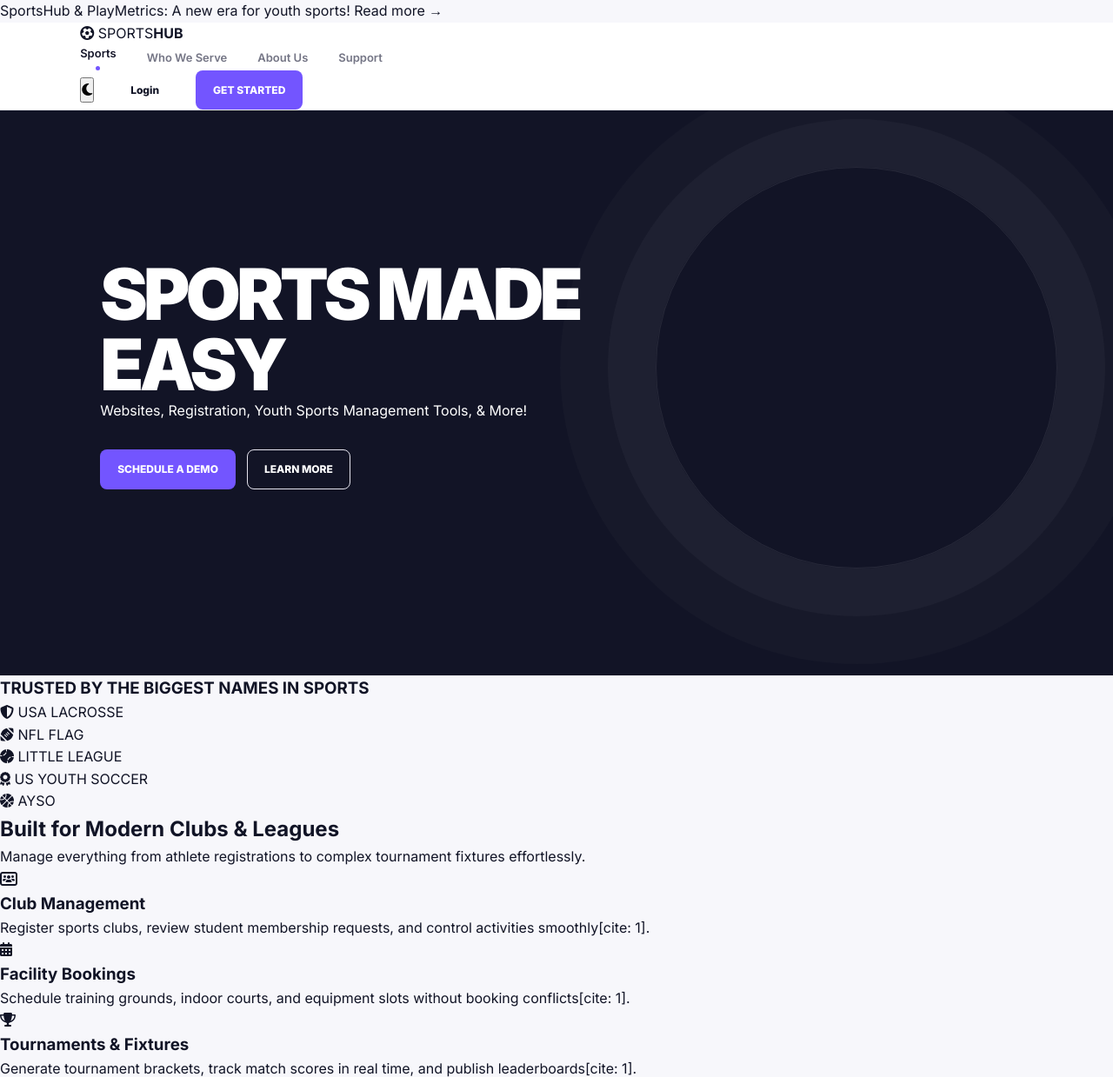
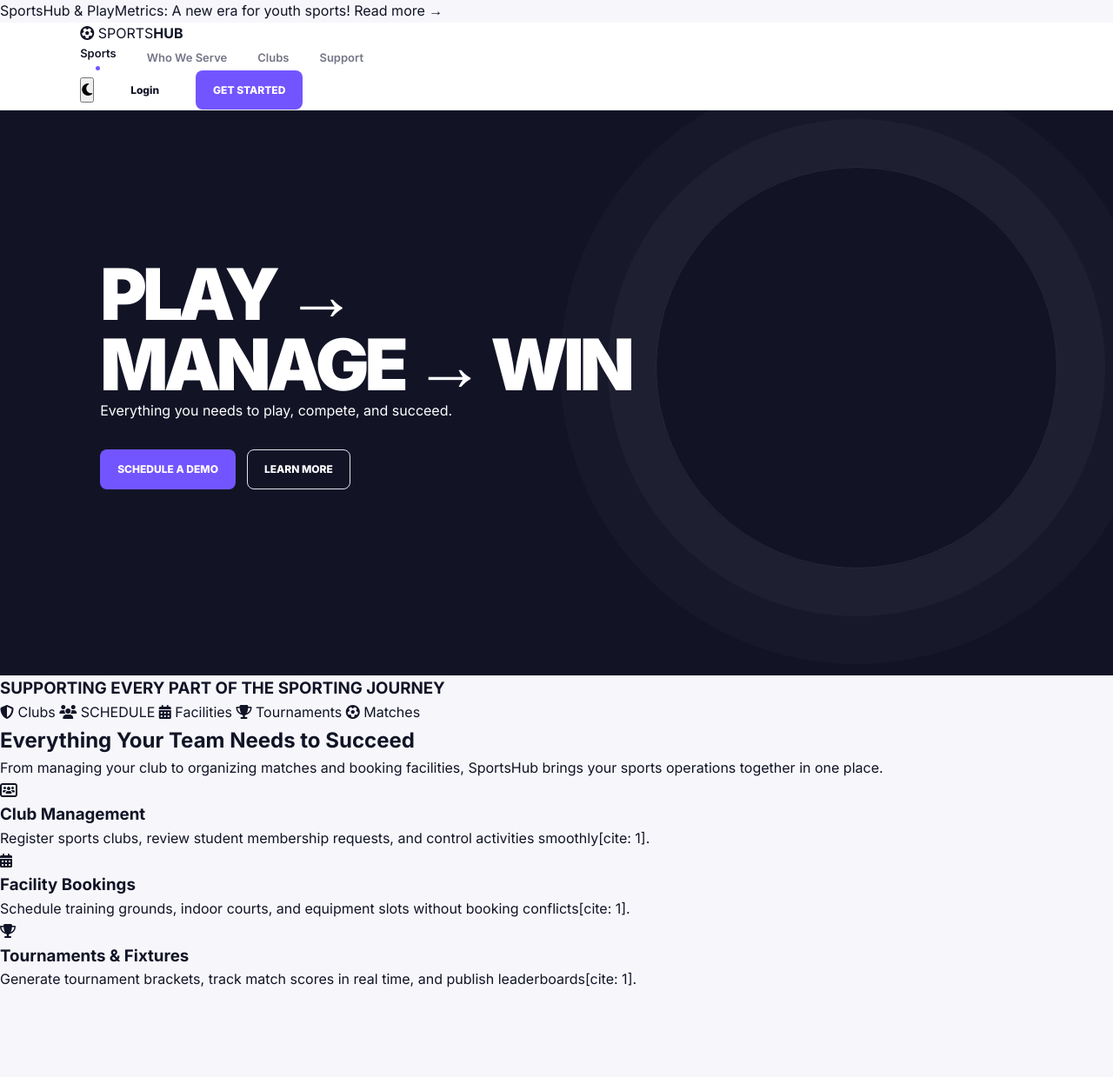
Before and after one commit to kstmigurashi11/Webproject, a PHP site: page / in a window 1280 px wide. Shown: the top 1239 px of the page at 87% size. Run offline with PHP 8.4, Linux system fonts and the light colour scheme.

Commit message:
edit home page

```diff
--- a/index.php
+++ b/index.php
@@ -37,7 +37,7 @@ session_start();
             <nav class="nav-links">
                 <a href="index.php" class="active">Sports</a>
                 <a href="#features">Who We Serve</a>
-                <a href="#about">About Us</a>
+                <a href="student/clubs.php">Clubs</a>
                 <a href="#support">Support</a>
                 <?php if (isset($_SESSION['user_id'])): ?>
                     <?php if (isset($_SESSION['role']) && $_SESSION['role'] === 'admin'): ?>
@@ -72,8 +72,8 @@ session_start();
     <section class="hero">
         <div class="hero-overlay"></div>
         <div class="hero-content">
-            <h1>SPORTS MADE EASY</h1>
-            <p>Websites, Registration, Youth Sports Management Tools, & More!</p>
+            <h1>PLAY → MANAGE → WIN</h1>
+            <p>Everything you needs to play, compete, and succeed.</p>
 
             <div class="hero-buttons">
                 <?php
@@ -88,20 +88,39 @@ session_start();
 
     <!-- Trusted Partners Section -->
     <section class="trusted-section">
-        <h3>TRUSTED BY THE BIGGEST NAMES IN SPORTS</h3>
-        <div class="partners-grid">
-            <div class="partner-logo"><i class="fa-solid fa-shield-halved"></i> USA LACROSSE</div>
-            <div class="partner-logo"><i class="fa-solid fa-football"></i> NFL FLAG</div>
-            <div class="partner-logo"><i class="fa-solid fa-baseball"></i> LITTLE LEAGUE</div>
-            <div class="partner-logo"><i class="fa-solid fa-award"></i> US YOUTH SOCCER</div>
-            <div class="partner-logo"><i class="fa-solid fa-basketball"></i> AYSO</div>
+        <h3>SUPPORTING EVERY PART OF THE SPORTING JOURNEY</h3>
+        <div class="trusted-logos">
+            <a href="student/clubs.php" class="sport-link">
+                <i class="fas fa-shield-alt"></i>
+                <span>Clubs</span>
+            </a>
+
+            <a href="student/training.php" class="sport-link">
+                <i class="fas fa-users"></i>
+                <span>SCHEDULE</span>
+            </a>
+
+            <a href="student/book_facility.php" class="sport-link">
+                <i class="fas fa-calendar-alt"></i>
+                <span>Facilities</span>
+            </a>
+
+            <a href="student/tournament_fixtures.php" class="sport-link">
+                <i class="fas fa-trophy"></i>
+                <span>Tournaments</span>
+            </a>
+
+            <a href="student/matches.php" class="sport-link">
+                <i class="fas fa-futbol"></i>
+                <span>Matches</span>
+            </a>
         </div>
     </section>
 
     <!-- Core Features Section -->
     <section id="features" class="features">
-        <h2>Built for Modern Clubs & Leagues</h2>
-        <p class="section-desc">Manage everything from athlete registrations to complex tournament fixtures effortlessly.</p>
+        <h2>Everything Your Team Needs to Succeed</h2>
+        <p class="section-desc">From managing your club to organizing matches and booking facilities, SportsHub brings your sports operations together in one place.</p>
 
         <div class="features-grid">
             <?php
```
